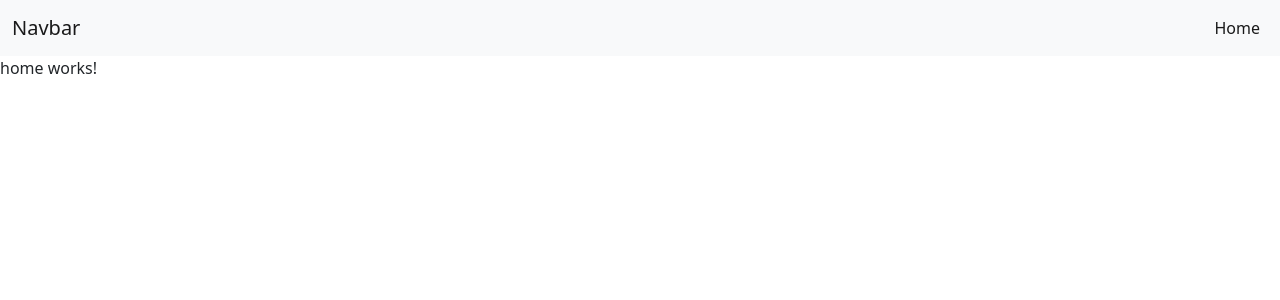
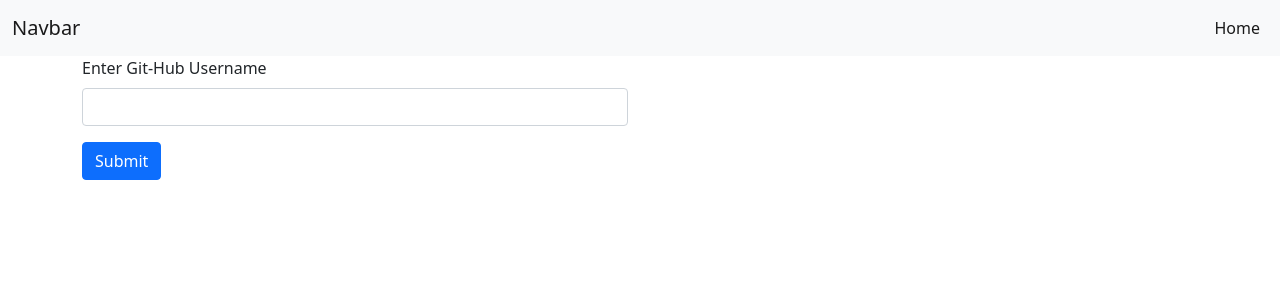
Before and after one commit to amit-bisht/fyle, an Angular app in the folder frontend/: page / in a window 1280 px wide. Shown: the top 300 px of the page. Built offline with nearby package versions, Linux system fonts and the light colour scheme.

Commit message:
Add userinput

```diff
--- a/frontend/src/app/home/home.component.html
+++ b/frontend/src/app/home/home.component.html
@@ -1 +1,7 @@
-<p>home works!</p>
+<div class="container">
+    <div class="row">
+        <div class="col-6">
+            <app-user-input></app-user-input>
+        </div>
+    </div>
+</div>
--- /dev/null
+++ b/frontend/src/app/user-input/user-input.component.html
@@ -0,0 +1,9 @@
+<form (ngSubmit)="onSubmit()" #f="ngForm">
+    <div class="mb-3">
+        <label for="userid" class="form-label">Enter Git-Hub Username</label>
+        <input type="text" class="form-control" id="userid" name="userid" ngModel>
+    </div>
+    <div class="mb-3">
+        <button type="submit" class="btn btn-primary">Submit</button>
+    </div>
+</form>
--- /dev/null
+++ b/frontend/src/app/user-input/user-input.component.ts
@@ -0,0 +1,13 @@
+import { Component,ViewChild } from '@angular/core';
+import { NgForm } from '@angular/forms';
+@Component({
+  selector: 'app-user-input',
+  templateUrl: './user-input.component.html',
+  styleUrls: ['./user-input.component.css']
+})
+export class UserInputComponent {
+  @ViewChild('f') form:NgForm
+  onSubmit(){
+    console.log(this.form.value.userid)
+  }
+}
--- a/frontend/tsconfig.json
+++ b/frontend/tsconfig.json
@@ -5,7 +5,7 @@
     "baseUrl": "./",
     "outDir": "./dist/out-tsc",
     "forceConsistentCasingInFileNames": true,
-    "strict": true,
+    "strict": false,
     "noImplicitOverride": true,
     "noPropertyAccessFromIndexSignature": true,
     "noImplicitReturns": true,
```
Also changed, not shown: frontend/src/app/app.module.ts (+6 -2 lines), frontend/src/app/user-input/user-input.component.css (added), 1 other file (tests, documents, lock files or other folders).
